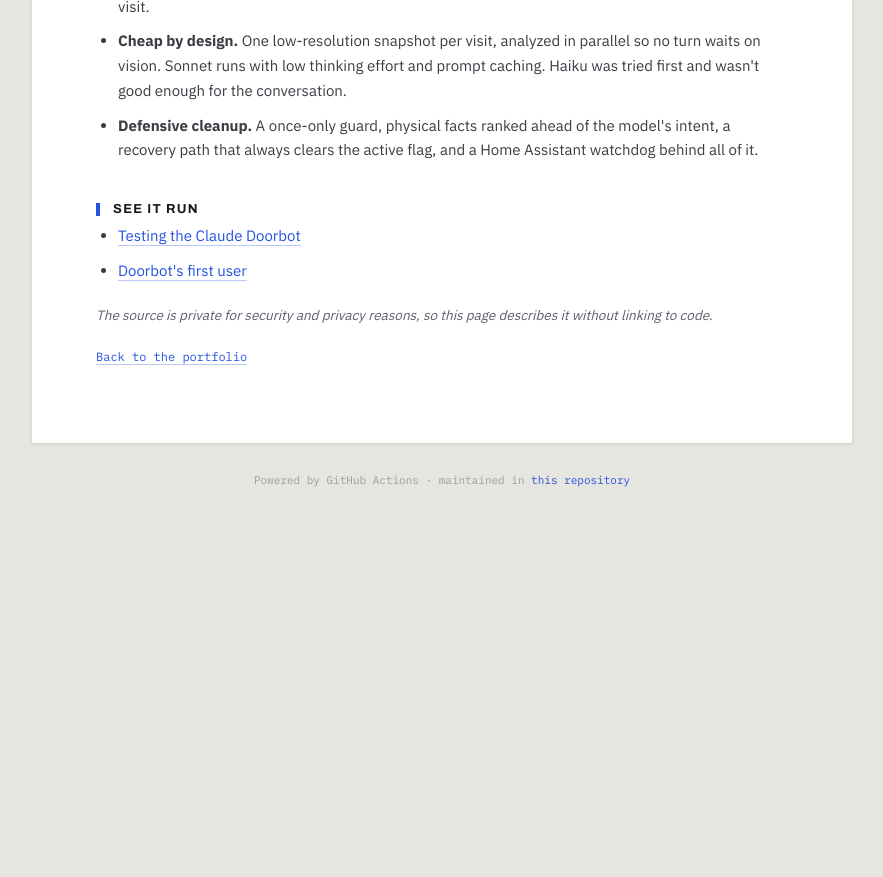
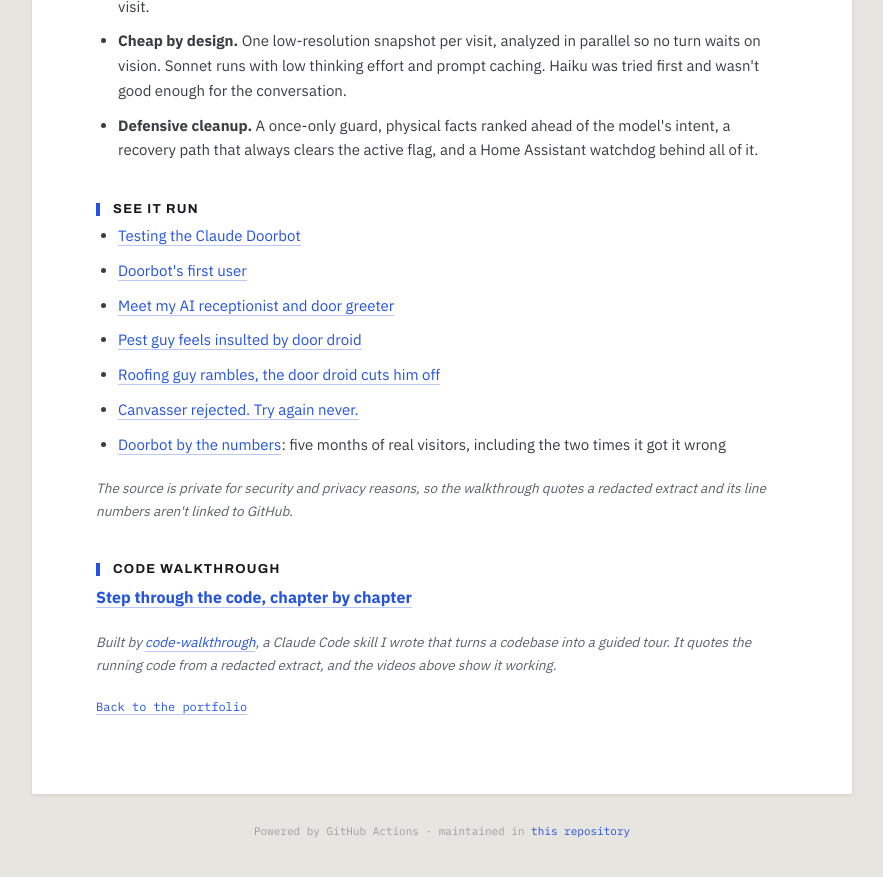
Before and after one commit to CamSoper/camsoper.github.io, a Jekyll site: the page built from projects/doorbot.md, in a window 1280 px wide and 900 px high, scrolled down 2027 px. Shown: the top 877 px of the window, without its empty margins (198-1081 px from the left). Built offline with Jekyll 4.4.1, drawn with Linux system fonts in a browser that asks for light colours; before the commit the page ends 2577 px from its top, so only the background shows below that.

Commit message:
Link shared code walkthroughs, Doorbot stats, and more Doorbot clips
Each project page links its walkthrough with a note that it was generated
by my code-walkthrough skill (now public in adhd-ops). Doorbot gains four
more clips and the Doorbot-by-the-numbers page.

Co-Authored-By: Claude Opus 5.5 <noreply@anthropic.com>
Claude-Session: https://claude.ai/code/session_01RR4MzrCx2BeXLdCejaawX7

```diff
--- a/projects/doorbot.md
+++ b/projects/doorbot.md
@@ -40,8 +40,16 @@ description: "How Doorbot, a Claude-powered front-door greeter, turns a doorbell
       <ul>
         <li><a href="https://youtu.be/KKPevcH1WuE">Testing the Claude Doorbot</a></li>
         <li><a href="https://www.youtube.com/watch?v=XWeJij4rQTU">Doorbot's first user</a></li>
+        <li><a href="https://www.youtube.com/watch?v=MIWh3YhjGFI">Meet my AI receptionist and door greeter</a></li>
+        <li><a href="https://www.youtube.com/watch?v=HPlMxwc-UyY">Pest guy feels insulted by door droid</a></li>
+        <li><a href="https://www.youtube.com/watch?v=444t3u-omHg">Roofing guy rambles, the door droid cuts him off</a></li>
+        <li><a href="https://www.youtube.com/watch?v=PIM3Fi2fud8">Canvasser rejected. Try again never.</a></li>
+        <li><a href="https://claude.ai/artifact/FmTDzohjUa2Q4fKyKAFyCx">Doorbot by the numbers</a>: five months of real visitors, including the two times it got it wrong</li>
       </ul>
-      <p class="note">The source is private for security and privacy reasons, so this page describes it without linking to code.</p>
+      <p class="note">The source is private for security and privacy reasons, so the walkthrough quotes a redacted extract and its line numbers aren't linked to GitHub.</p>
+      <h2>Code walkthrough</h2>
+      <p><a href="https://claude.ai/artifact/W1kLMVaFaVrFoDFA8FzdE5"><strong>Step through the code, chapter by chapter</strong></a></p>
+      <p class="note">Built by <a href="https://github.com/CamSoper/adhd-ops/tree/main/code-walkthrough">code-walkthrough</a>, a Claude Code skill I wrote that turns a codebase into a guided tour. It quotes the running code from a redacted extract, and the videos above show it working.</p>
       <p class="back"><a href="{{ '/portfolio/' | relative_url }}">Back to the portfolio</a></p>
     </section>
 
```
Also changed, not shown: portfolio.md (+6 -0 lines), projects/docs-pipeline.md (+3 -0 lines), projects/driveway.md (+4 -1 lines), projects/inferno.md (+3 -0 lines), projects/mcp-platform.md (+4 -1 lines).
